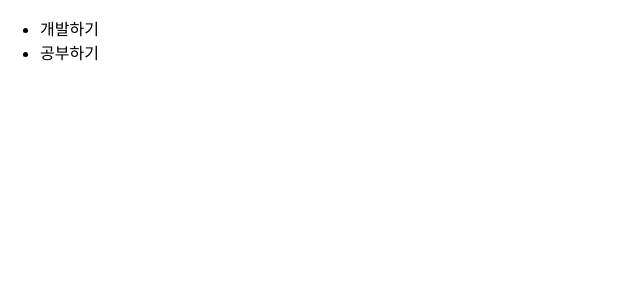
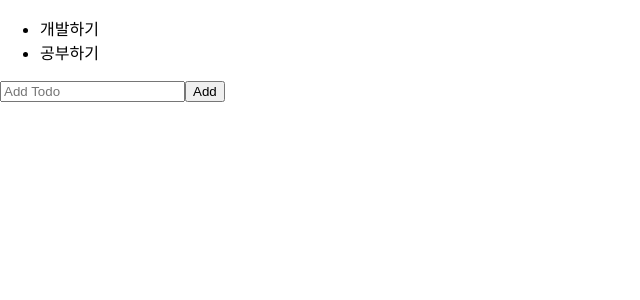
Before and after one commit to Seono-Na/todoapp_repeat, a React (Create React App) app: page / in a window 1280 px wide. Shown: the top 300 px of the page, without its empty margins (0-640 px from the left). Built offline with nearby package versions, Linux system fonts and the light colour scheme.

Commit message:
추가하기 구현

```diff
--- /dev/null
+++ b/src/components/AddTodo/AddTodo.jsx
@@ -0,0 +1,24 @@
+import React, { useState } from "react";
+
+export default function AddTodo({ onAdd }) {
+  const [text, setText] = useState("");
+  const handleChange = (e) => {
+    setText(e.target.value);
+  };
+  const handleSubmit = (e) => {
+    e.preventDefault();
+    onAdd({ id: "origin", text, status: "active" });
+    setText("");
+  };
+  return (
+    <form onSubmit={handleSubmit}>
+      <input
+        type="text"
+        placeholder="Add Todo"
+        value={text}
+        onChange={handleChange}
+      />
+      <button>Add</button>
+    </form>
+  );
+}
--- a/src/components/TodoList/TodoList.jsx
+++ b/src/components/TodoList/TodoList.jsx
@@ -1,10 +1,14 @@
 import React, { useState } from "react";
+import AddTodo from "../AddTodo/AddTodo";
 
 export default function TodoList() {
   const [todos, setTodos] = useState([
     { id: "123", text: "개발하기", status: "active" },
     { id: "124", text: "공부하기", status: "active" },
   ]);
+  const handleAdd = (todo) => {
+    setTodos([...todos, todo]);
+  };
   return (
     <section>
       <ul>
@@ -12,6 +16,7 @@
           <li key={item.id}>{item.text}</li>
         ))}
       </ul>
+      <AddTodo onAdd={handleAdd} />
     </section>
   );
 }
```
